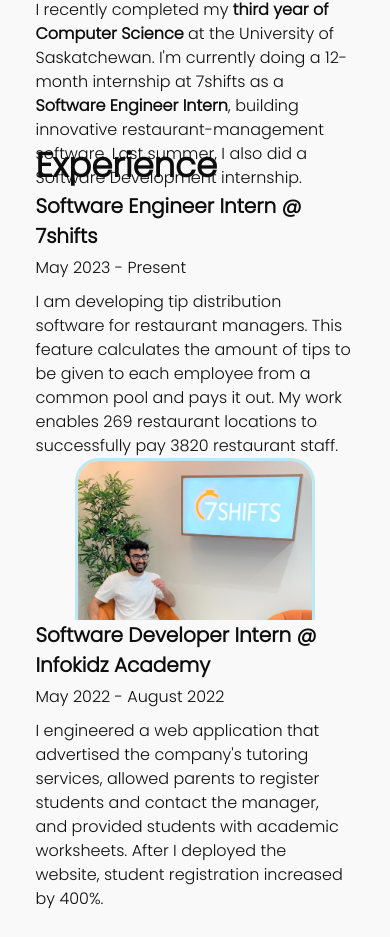
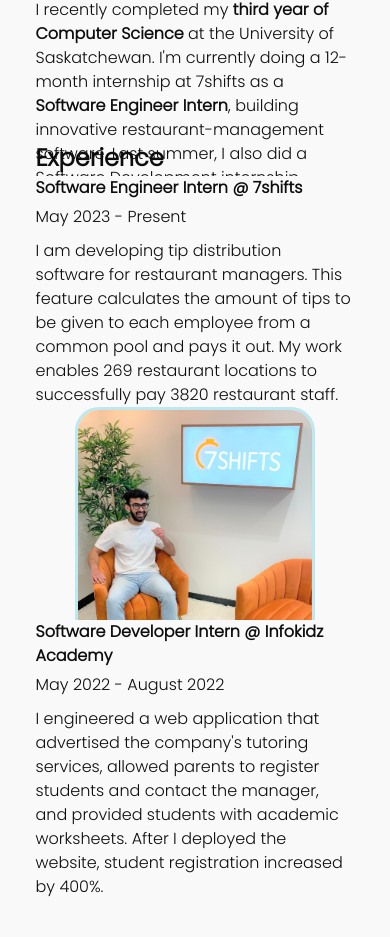
Before and after one commit to marmikpatel19/marmikpatel19.github.io, a React (Create React App) app: page / in a window 390 px wide. Shown: the part 857-1794 px from the top of the page. Built offline with nearby package versions, Linux system fonts and the light colour scheme.

Commit message:
make fonts responsive

```diff
--- a/src/components/experience.jsx
+++ b/src/components/experience.jsx
@@ -20,7 +20,10 @@ function Experience(props) {
           sx={{
             color: "dark.main",
             textTransform: "none",
-            fontSize: "h4.fontSize",
+            fontSize: {
+              xs: "h5.fontSize",
+              sm: "h4.fontSize",
+            },
             fontWeight: "bold",
           }}
         >
@@ -50,7 +53,10 @@ function Experience(props) {
             sx={{
               color: "dark.main",
               textTransform: "none",
-              fontSize: "h6.fontSize",
+              fontSize: {
+                xs: "h7.fontSize",
+                sm: "h6.fontSize",
+              },
               fontWeight: "bold",
             }}
           >
--- a/src/components/pages/home.jsx
+++ b/src/components/pages/home.jsx
@@ -4,8 +4,8 @@ import Project from "../project";
 import Experience from "../experience";
 import Management from "../management";
 import Footer from "../footer";
+import Hero from "../hero";
 import { Paper } from "@mui/material";
-import Hero from "../hero";
 
 function Home() {
   return (
```
